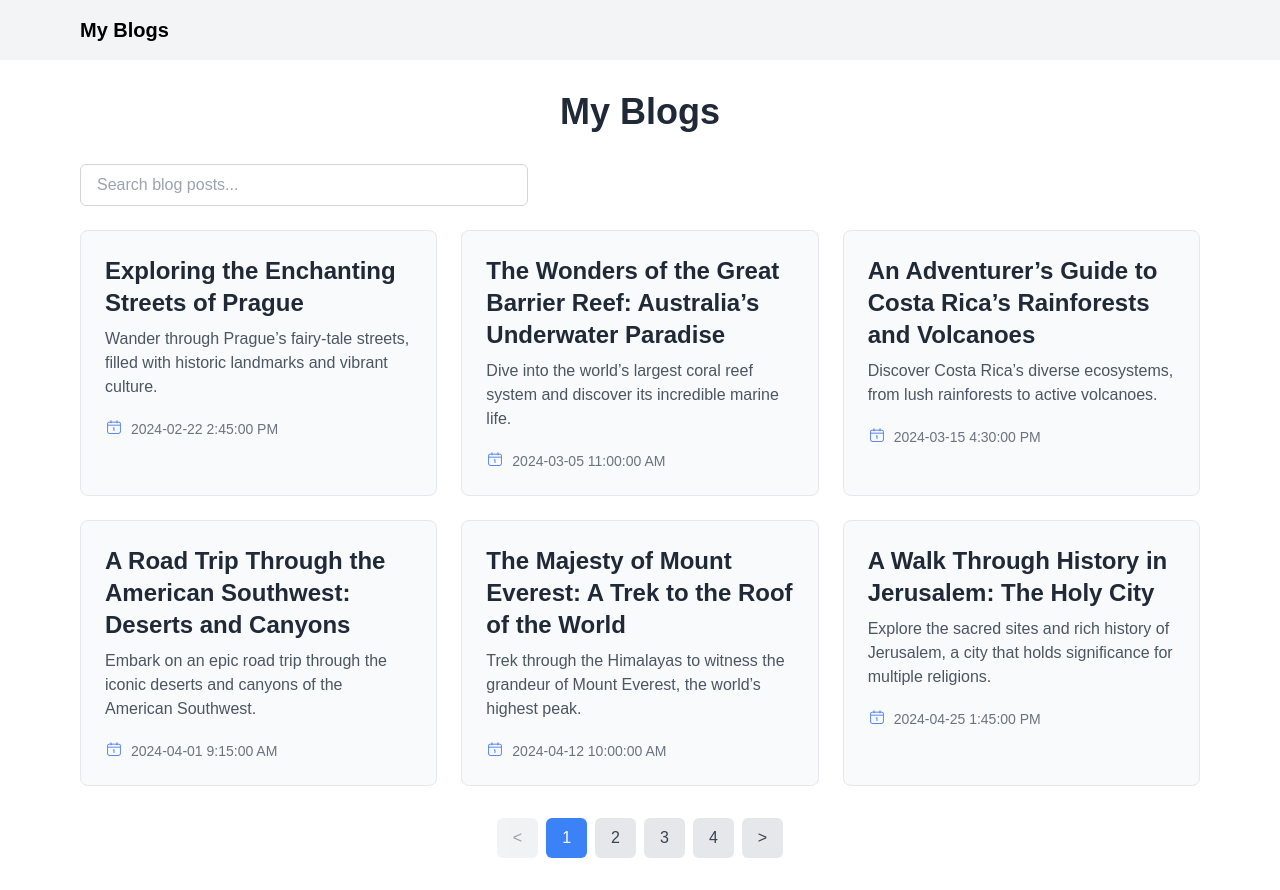
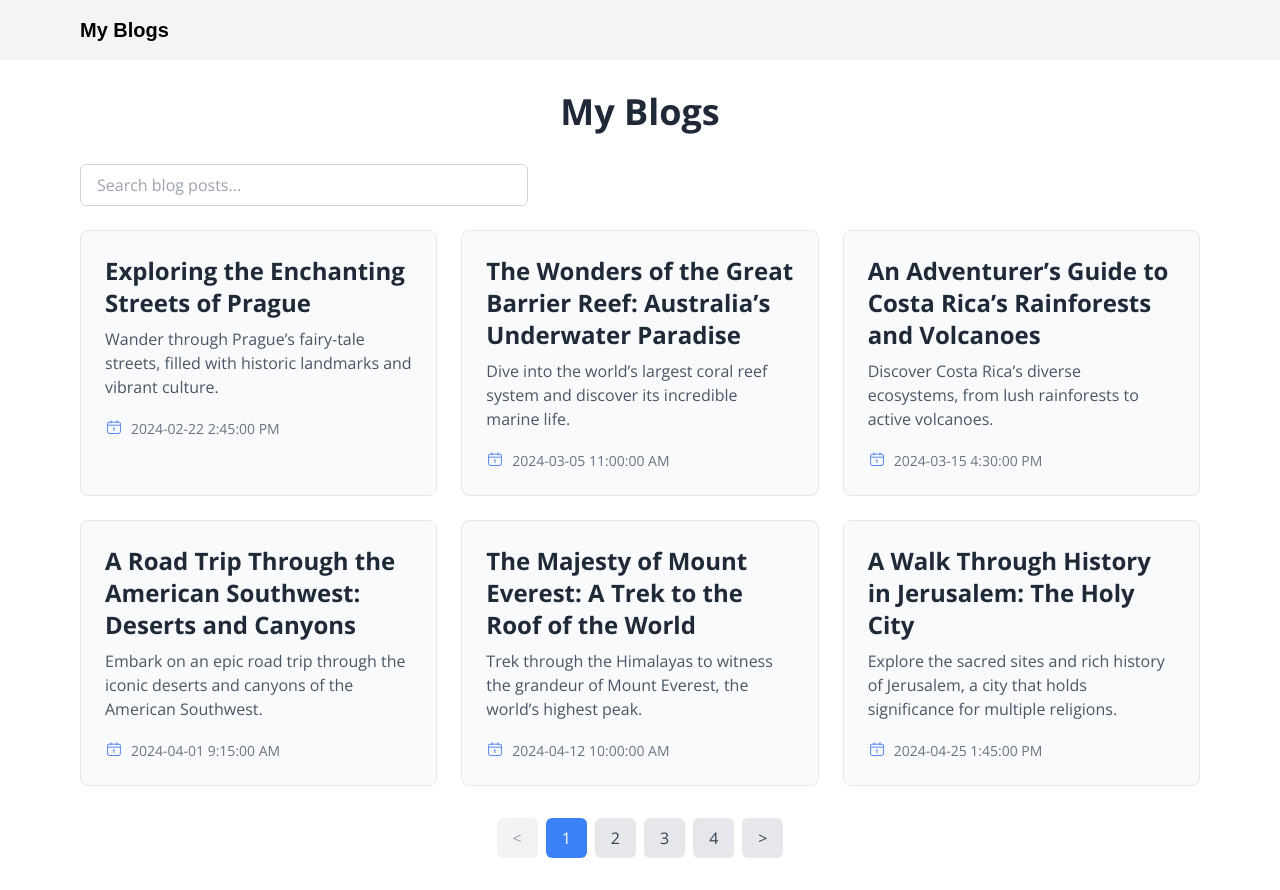
Before and after one commit to Jeevan1/yatri-task, a Next.js app: page / in a window 1280 px wide. Built offline with nearby package versions, Linux system fonts and the light colour scheme.

Commit message:
Changed font family

```diff
--- a/src/pages/_app.tsx
+++ b/src/pages/_app.tsx
@@ -1,8 +1,18 @@
 import "../styles/globals.css";
+import { Open_Sans } from "next/font/google";
 import type { AppProps } from "next/app";
 
+const open_sans = Open_Sans({
+  subsets: ["latin"],
+  display: "swap",
+});
+
 function MyApp({ Component, pageProps }: AppProps) {
-  return <Component {...pageProps} />;
+  return (
+    <main className={open_sans.className}>
+      <Component {...pageProps} />
+    </main>
+  );
 }
 
 export default MyApp;
```
